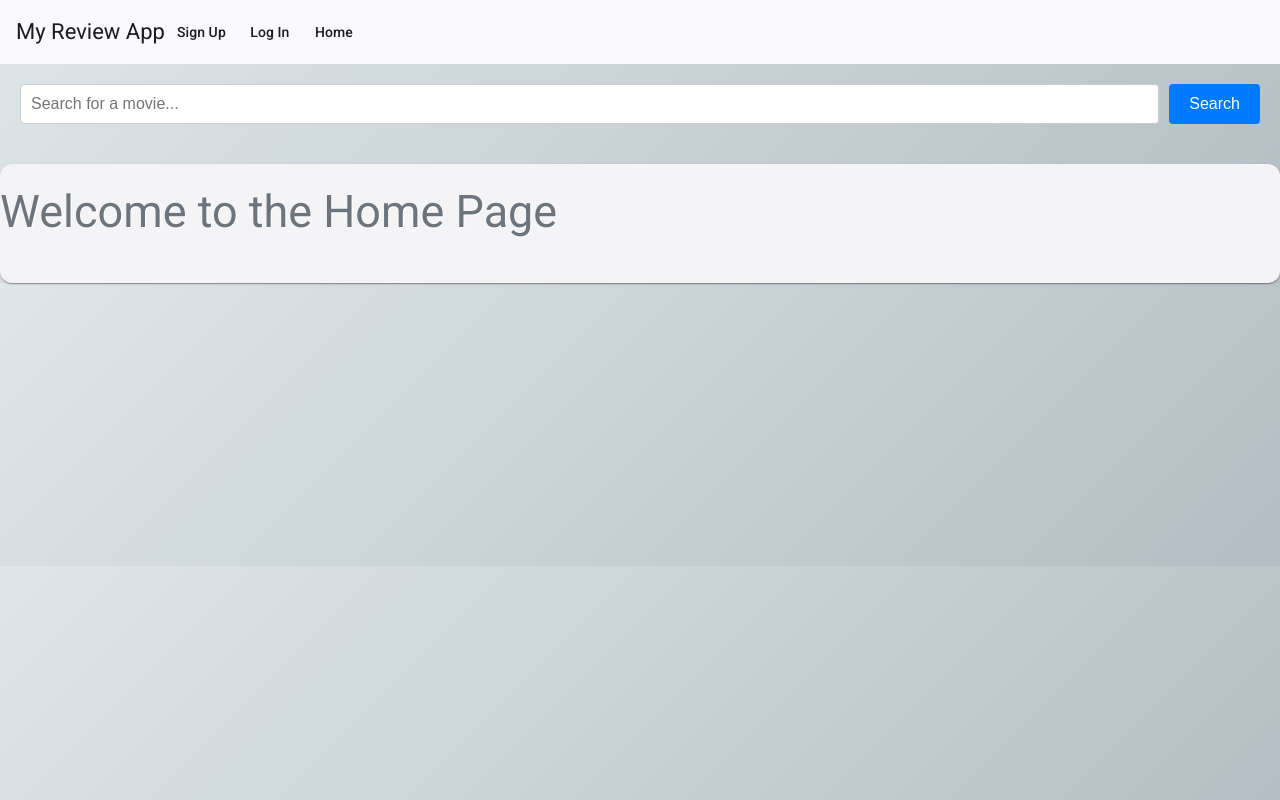
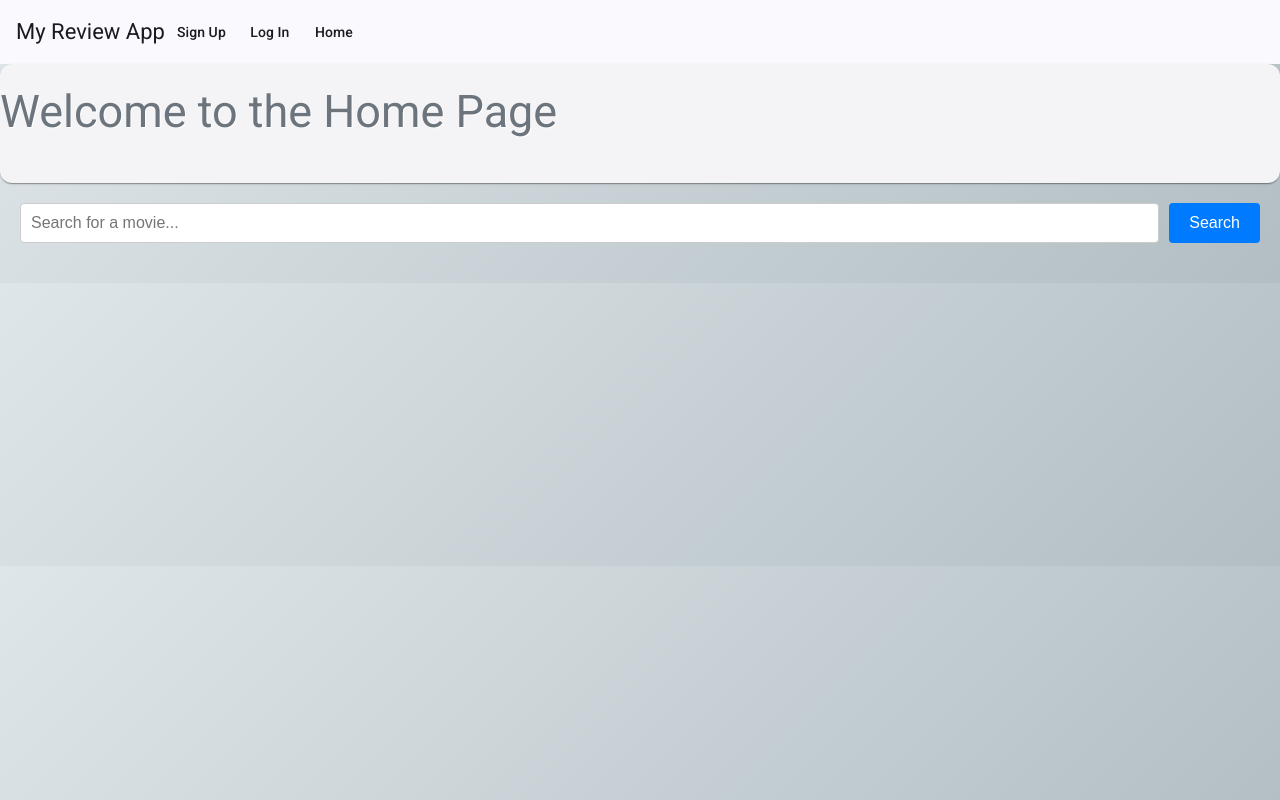
Before and after one commit to MichaelDelser/movie_reviewer, an Angular app in the folder frontend/: page /home in a window 1280 px wide. Built offline with nearby package versions, Linux system fonts and the light colour scheme.

Commit message:
moved searchbar to home component

```diff
--- a/frontend/src/app/app.component.html
+++ b/frontend/src/app/app.component.html
@@ -13,6 +13,5 @@
   <a mat-button *ngIf="authService.isAuthenticated()" routerLink="/protected">Protected Page</a>
 </mat-toolbar>
 <div class="content">
-  <app-search-bar></app-search-bar>
   <router-outlet></router-outlet>
 </div>
--- a/frontend/src/app/app.component.ts
+++ b/frontend/src/app/app.component.ts
@@ -4,7 +4,6 @@ import { CommonModule } from '@angular/common';
 import { RouterModule } from '@angular/router';
 import { MatToolbarModule } from '@angular/material/toolbar';
 import { MatButtonModule } from '@angular/material/button';
-import { SearchBarComponent } from './search-bar/search-bar.component';
 import { AuthService } from './auth.service'; // Assuming you have an AuthService
 
 @Component({
@@ -14,8 +13,7 @@ import { AuthService } from './auth.service'; // Assuming you have an AuthServic
     CommonModule,
     RouterModule,
     MatToolbarModule,
-    MatButtonModule,
-    SearchBarComponent
+    MatButtonModule
   ],
   templateUrl: './app.component.html',
   styleUrls: ['./app.component.scss']
--- a/frontend/src/app/home/home.component.html
+++ b/frontend/src/app/home/home.component.html
@@ -1,3 +1,4 @@
 <mat-card>
   <h2>Welcome to the Home Page</h2>
 </mat-card>
+<app-search-bar></app-search-bar>
--- a/frontend/src/app/home/home.component.ts
+++ b/frontend/src/app/home/home.component.ts
@@ -1,11 +1,12 @@
 import { Component } from '@angular/core';
 import { CommonModule } from '@angular/common';
 import {MatCard} from "@angular/material/card";
+import {SearchBarComponent} from "../search-bar/search-bar.component";
 
 @Component({
   selector: 'app-home',
   templateUrl: './home.component.html',
   standalone: true,
-  imports: [CommonModule, MatCard],
+  imports: [CommonModule, MatCard, SearchBarComponent],
 })
 export class HomeComponent {}
```
